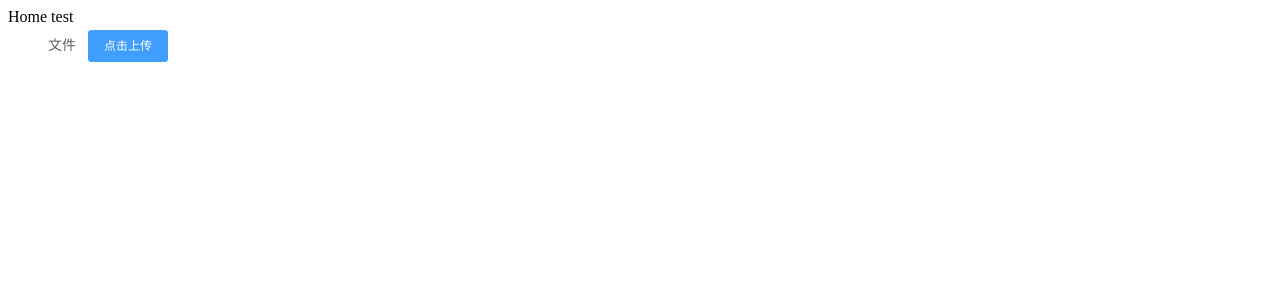
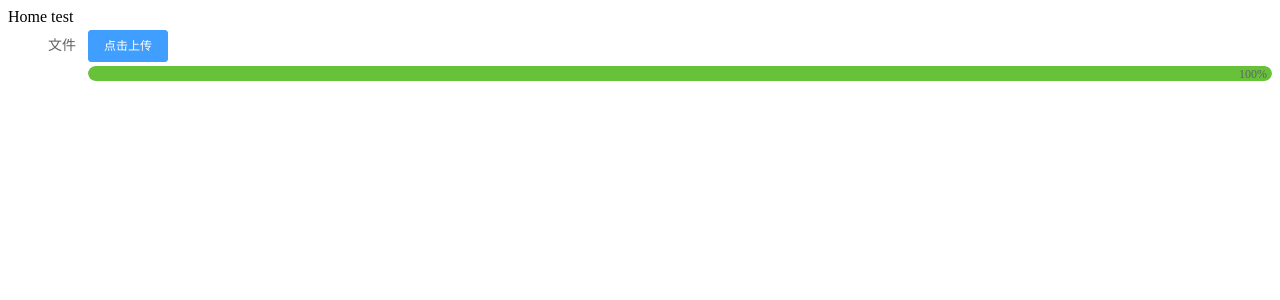
Before and after one commit to public-storm/webmyfile, a Vue app: page / in a window 1280 px wide. Shown: the top 300 px of the page. Built offline with nearby package versions, Linux system fonts and the light colour scheme; what vue-simple-uploader would draw is missing.

Commit message:
临时提交

```diff
--- a/src/components/Test.vue
+++ b/src/components/Test.vue
@@ -21,6 +21,7 @@
           <el-progress v-if="uploadProgress"
                        :percentage="(fileDataUploadList.length && fileDataList.length) ? ((fileDataUploadList.length / fileDataList.length)*100) : 0"
                        :status="(fileDataUploadList.length / fileDataList.length)===1 ? 'success':'exception'"></el-progress>
+          <el-progress :text-inside="true" :stroke-width="15" :percentage="100" status="success"></el-progress>
         </div>
       </el-form-item>
       <div style="text-align:center" v-if="upDataBtnShow">
@@ -60,12 +61,10 @@ export default {
         'Accept': 'application/json',
         'Authorization': localStorage.getItem("token"),
       },
-      // 文件列表
+
       fileList: [],
-
-      chunkSize: 1024 * 1024
-
-
+      chunkSize: 1024 * 1024,
+      percentageNum:0
     }
   },
   methods: {
@@ -76,6 +75,7 @@ export default {
     },
     // 自定义文件上传的模式，方法
     myFileUpload(file) {
+      let that = this;
       let blobSlice = File.prototype.slice || File.prototype.mozSlice || File.prototype.webkitSlice,
           inFile = file.file,
           chunkSize = this.chunkSize,
@@ -88,8 +88,8 @@ export default {
           // fileReader 读取文件二进制
           fileReader = new FileReader(),
           // 返回分片数据
-          listFile = [];
-
+          listFile = [],
+          success = 0;
       // fileReader读取结束触发
       fileReader.onload = function (e) {
         spark.append(e.target.result);
@@ -100,11 +100,16 @@ export default {
           const identifier = spark.end();
           for (let i = 0; i < listFile.length; i++) {
             listFile[i].identifier = identifier;
-            let formData = new FormtData();
-            formData.forEach((value, key) => listFile[i][key] = value);
+            let formData = new FormData();
+            Object.keys(listFile[i]).forEach((key) => {
+              formData.append(key, listFile[i][key]);
+            });
             upload(formData).then(res => {
               const {data} = res
-              console.log(data)
+              if (data.code === '100003') {
+                success++;
+                console.log(success)
+              }
             }).catch(() => {
 
             })
@@ -143,7 +148,13 @@ export default {
         listFile.push(f);
         fileReader.readAsArrayBuffer(blobSlice.call(inFile, start, end));
       }
+      function percentage() {
+        while (success < chunks){
+          console.log(success)
+        }
+      }
       loadNext();
+      percentage();
     },
     // 初始化上传接口的函数，再上面上传之前调用的
     fileUpLoad(reslove, reject) {
```
